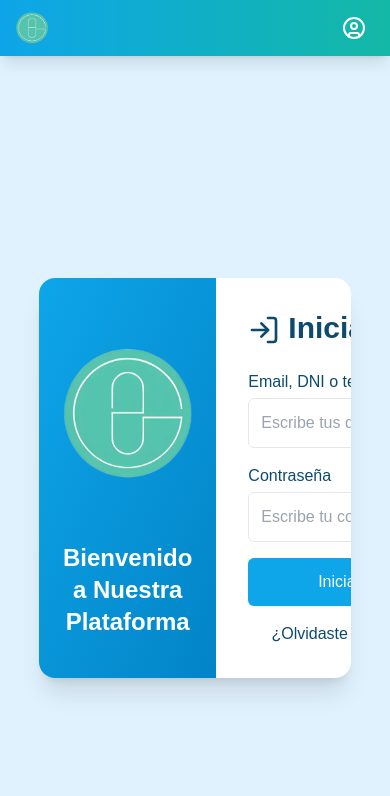
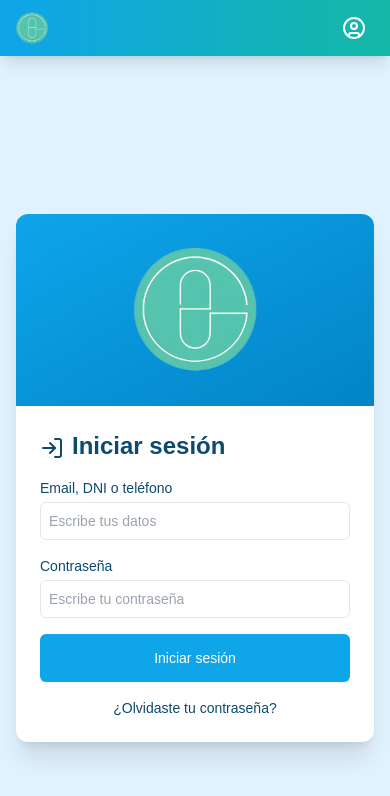
Before and after one commit to martinsosafer/eConsultas-FrontEnd, a React (Vite) app in the folder eConsultas/: page /login in a window 390 px wide. Shown: the top 796 px of the page. Built offline with nearby package versions, Linux system fonts and the light colour scheme; a web font is replaced by a local one; what @react-pdf/renderer would draw is missing.

Commit message:
responsive for home and create password and login

```diff
--- a/eConsultas/src/components/home/HeroBlock.tsx
+++ b/eConsultas/src/components/home/HeroBlock.tsx
@@ -2,16 +2,21 @@ import { motion } from "framer-motion";
 import logo from "../../../public/logo.png";
 import { RevealText } from "../animations/RevealText";
 import Button from "../button";
+import { useNavigate } from "react-router-dom";
 
-// el tipado fuerte de typescript XD
-type ButtonType = "primary" | "secondary" | "accent" | "secondary-accent" | "danger" | "custom";
-
+type ButtonType =
+  | "primary"
+  | "secondary"
+  | "accent"
+  | "secondary-accent"
+  | "danger"
+  | "custom";
 
 interface ButtonConfig {
   label: string;
   type: ButtonType;
+  onClick?: () => void;
 }
-
 
 interface ButtonsConfig {
   [key: string]: ButtonConfig[];
@@ -26,9 +31,20 @@ const HeroBlock = ({
   nombre?: string;
   apellido?: string;
 }) => {
+  const navigate = useNavigate();
+
+  const handleLogin = () => {
+    navigate("/login");
+  };
 
   const buttonsConfig: ButtonsConfig = {
-    "": [{ label: "Login", type: "primary" }],
+    "": [
+      {
+        label: "Login",
+        type: "primary",
+        onClick: handleLogin,
+      },
+    ],
     Paciente: [
       { label: "Mis Consultas", type: "primary" },
       { label: "Historial", type: "secondary" },
@@ -41,38 +57,36 @@ const HeroBlock = ({
     ],
   };
 
-
   const buttons = buttonsConfig[TipoDePersona] || [];
 
   return (
-    <div className="mt-6 mb-5 flex justify-between items-start p-8 bg-accent-light rounded-xl shadow-lg border border-secondary-dark">
-      {/* Left Section */}
-      <div className="flex-1 pr-8">
+    <div className="mt-6 mb-5 flex flex-col-reverse sm:flex-row justify-between items-start p-8 bg-accent-light rounded-xl shadow-lg border border-secondary-dark">
+      {/* Left Section - Becomes second on mobile */}
+      <div className="flex-1 sm:pr-8 mt-6 sm:mt-0">
         <RevealText>
-          <h1 className="text-5xl font-bold text-foreground mb-4">
+          <h1 className="text-3xl sm:text-5xl font-bold text-foreground mb-4">
             Bienvenido a Consultas Médicas
           </h1>
           {nombre && apellido && (
-            <h2 className="text-3xl font-semibold text-primary-dark mb-6">
+            <h2 className="text-xl sm:text-3xl font-semibold text-primary-dark mb-6">
               Hola, {nombre} {apellido}
             </h2>
           )}
-          <div className="flex gap-6 flex-wrap">
+          <div className="flex gap-4 sm:gap-6 flex-wrap">
             {buttons.map((button) => (
               <Button
                 key={button.label}
                 label={button.label}
                 type={button.type}
-                onClick={() => {
-
-                }}
+                onClick={button.onClick || (() => {})}
+                className="text-sm sm:text-base"
               />
             ))}
           </div>
         </RevealText>
       </div>
 
-      {/* Right Section */}
+      {/* Right Section - Becomes first on mobile */}
       <motion.div
         initial={{ opacity: 0, x: 100 }}
         animate={{ opacity: 1, x: -15 }}
@@ -81,14 +95,14 @@ const HeroBlock = ({
           duration: 0.8,
           ease: "easeOut",
         }}
-        className="flex items-center gap-6 h-auto justify-start mr-56"
+        className="flex items-center gap-4 sm:gap-6 w-full sm:w-auto justify-center sm:justify-start mb-6 sm:mb-0 sm:mr-56"
       >
         <img
           src={logo}
           alt="App Logo"
-          className="w-32 h-32 transform transition-transform duration-300 hover:scale-105"
+          className="w-24 h-24 sm:w-32 sm:h-32 transform transition-transform duration-300 hover:scale-105"
         />
-        <span className="text-5xl font-bold text-primary-DEFAULT">
+        <span className="text-3xl sm:text-5xl font-bold text-primary-DEFAULT">
           Consultas
         </span>
       </motion.div>
--- a/eConsultas/src/pages/login/index.tsx
+++ b/eConsultas/src/pages/login/index.tsx
@@ -58,11 +58,25 @@ export default function SignInPage() {
   }, [navigate]);
 
   return (
-    <div className="flex items-center justify-center h-screen bg-primary-light">
-      <div className="flex w-[80%] md:w-[70%] lg:w-[60%] xl:w-[50%] bg-white rounded-2xl overflow-hidden shadow-xl">
-        {/* Left Section */}
+    <div className="flex items-center justify-center min-h-screen bg-primary-light p-4 sm:p-0">
+      <div className="flex flex-col sm:flex-row w-full sm:w-[80%] bg-white rounded-xl sm:rounded-2xl overflow-hidden shadow-xl">
+        {/* Mobile-first logo section */}
         <motion.div
-          className="flex-1 flex flex-col justify-center items-center bg-gradient-to-br from-primary to-primary-hover p-6"
+          className="sm:hidden flex justify-center items-center bg-gradient-to-br from-primary to-primary-hover py-8"
+          initial={{ y: -20, opacity: 0 }}
+          animate={{ y: 0, opacity: 1 }}
+          transition={{ duration: 0.5 }}
+        >
+          <img
+            src={logo}
+            alt="Company Logo"
+            className="w-32 h-32 object-contain"
+          />
+        </motion.div>
+
+        {/* Left Section - Desktop */}
+        <motion.div
+          className="hidden sm:flex flex-1 flex-col justify-center items-center bg-gradient-to-br from-primary to-primary-hover p-6"
           initial={{ x: -200, opacity: 0 }}
           animate={{ x: 0, opacity: 1 }}
           transition={{ type: "spring", stiffness: 50 }}
@@ -73,7 +87,7 @@ export default function SignInPage() {
             className="w-48 h-48 mb-8 object-contain animate-float"
           />
           <motion.h1
-            className="text-white text-2xl font-bold text-center"
+            className="text-white text-xl sm:text-2xl font-bold text-center"
             initial={{ opacity: 0 }}
             animate={{ opacity: 1 }}
             transition={{ delay: 0.4 }}
@@ -82,20 +96,20 @@ export default function SignInPage() {
           </motion.h1>
         </motion.div>
 
-        {/* Right Section */}
+        {/* Right Section - Always visible */}
         <motion.div
-          className="flex-1 p-8 flex flex-col justify-center"
+          className="flex-1 p-6 sm:p-8 flex flex-col justify-center"
           initial={{ x: 200, opacity: 0 }}
           animate={{ x: 0, opacity: 1 }}
           transition={{ type: "spring", stiffness: 50 }}
         >
           <motion.h2
-            className="text-3xl font-bold text-primary-dark mb-6"
+            className="text-2xl sm:text-3xl font-bold text-primary-dark mb-4 sm:mb-6"
             initial={{ scale: 0.9, opacity: 0 }}
             animate={{ scale: 1, opacity: 1 }}
             transition={{ delay: 0.2, duration: 0.5 }}
           >
-            <LogIn className="inline-block mr-2 h-8 w-8" />
+            <LogIn className="inline-block mr-2 h-6 sm:h-8 w-6 sm:w-8" />
             Iniciar sesión
           </motion.h2>
 
@@ -106,23 +120,23 @@ export default function SignInPage() {
             animate={{ opacity: 1 }}
             transition={{ delay: 0.4, duration: 0.6 }}
           >
-            {/* Sección de inputs */}
+            {/* Input sections */}
             <div className="flex flex-col">
-              <label className="text-primary-dark font-medium mb-1">
+              <label className="text-primary-dark font-medium mb-1 text-sm sm:text-base">
                 Email, DNI o teléfono
               </label>
               <input
                 type="text"
                 value={username}
                 onChange={(e) => setUsername(e.target.value)}
-                className="p-3 border rounded-md focus:outline-none focus:ring-2 focus:ring-primary"
+                className="p-2 sm:p-3 border rounded-md focus:outline-none focus:ring-2 focus:ring-primary text-sm sm:text-base"
                 placeholder="Escribe tus datos"
                 required
               />
             </div>
 
             <div className="flex flex-col">
-              <label className="text-primary-dark font-medium mb-1">
+              <label className="text-primary-dark font-medium mb-1 text-sm sm:text-base">
                 Contraseña
               </label>
               <div className="relative">
@@ -130,7 +144,7 @@ export default function SignInPage() {
                   type={showPassword ? "text" : "password"}
                   value={password}
                   onChange={(e) => setPassword(e.target.value)}
-                  className="p-3 border rounded-md w-full focus:outline-none focus:ring-2 focus:ring-primary"
+                  className="p-2 sm:p-3 border rounded-md w-full focus:outline-none focus:ring-2 focus:ring-primary text-sm sm:text-base"
                   placeholder="Escribe tu contraseña"
                   required
                 />
@@ -139,41 +153,7 @@ export default function SignInPage() {
                   onClick={handleTogglePassword}
                   className="absolute right-3 top-1/2 transform -translate-y-1/2 cursor-pointer"
                 >
-                  {showPassword ? (
-                    <svg
-                      className="w-5 h-5 text-gray-500"
-                      fill="none"
-                      stroke="currentColor"
-                      viewBox="0 0 24 24"
-                    >
-                      <path
-                        strokeLinecap="round"
-                        strokeLinejoin="round"
-                        strokeWidth={2}
-                        d="M15 12a3 3 0 11-6 0 3 3 0 016 0z"
-                      />
-                      <path
-                        strokeLinecap="round"
-                        strokeLinejoin="round"
-                        strokeWidth={2}
-                        d="M2.458 12C3.732 7.943 7.523 5 12 5c4.478 0 8.268 2.943 9.542 7-1.274 4.057-5.064 7-9.542 7-4.477 0-8.268-2.943-9.542-7z"
-                      />
-                    </svg>
-                  ) : (
-                    <svg
-                      className="w-5 h-5 text-gray-500"
-                      fill="none"
-                      stroke="currentColor"
-                      viewBox="0 0 24 24"
-                    >
-                      <path
-                        strokeLinecap="round"
-                        strokeLinejoin="round"
-                        strokeWidth={2}
-                        d="M13.875 18.825A10.05 10.05 0 0112 19c-4.478 0-8.268-2.943-9.543-7a9.97 9.97 0 011.563-3.029m5.858.908a3 3 0 114.243 4.243M6.585 6.585a4 4 0 115.656 5.656m0 0l1.531-1.531M4 20L20 4"
-                      />
-                    </svg>
-                  )}
+                  {/* Keep existing SVG code, it's responsive enough */}
                 </button>
               </div>
             </div>
@@ -183,12 +163,11 @@ export default function SignInPage() {
               type="primary"
               cooldownDuration={5}
               onClick={handleSubmit}
-              className="w-full py-3 font-bold rounded-md shadow-lg"
+              className="w-full py-2 sm:py-3 text-sm sm:text-base font-bold rounded-md shadow-lg"
             />
 
-
             <motion.div
-              className="mt-4 text-center"
+              className="mt-4 text-center text-sm sm:text-base"
               initial={{ opacity: 0 }}
               animate={{ opacity: 1 }}
               transition={{ delay: 0.6, duration: 0.6 }}
--- a/eConsultas/tailwind.config.js
+++ b/eConsultas/tailwind.config.js
@@ -3,6 +3,9 @@ export default {
   darkMode: ["class"],
   content: ["./index.html", "./src/**/*.{js,ts,jsx,tsx}"],
   theme: {
+    screens: {
+      sm: "640px", // This will be your desktop breakpoint
+    },
     extend: {
       scrollBehavior: {
         smooth: "smooth",
```
Also changed, not shown: eConsultas/src/pages/passwordManagement/forgotPassword.tsx/index.tsx (+34 -14 lines).
